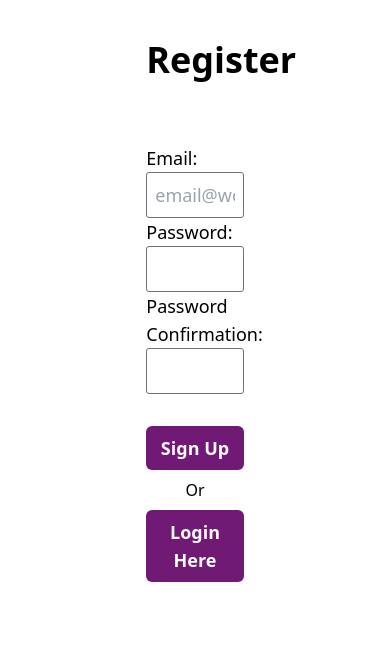
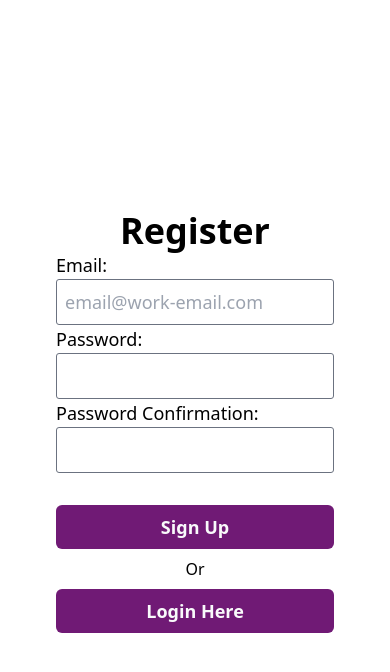
Before and after one commit to superspike7/avion-slack-clone, a React (Vite) app: page /auth/register in a window 390 px wide. Shown: the top 672 px of the page. Built offline with nearby package versions, Linux system fonts and the light colour scheme; no server answers.

Commit message:
refactors error component styles

```diff
--- a/src/components/ChannelForm.jsx
+++ b/src/components/ChannelForm.jsx
@@ -20,7 +20,6 @@ export default function ChannelForm() {
     isSuccess,
     isError,
     error,
-    data: mutationData,
   } = useCreateChannel();
 
   const selectedUsers = users.filter((user) => {
@@ -61,11 +60,11 @@ export default function ChannelForm() {
         className="w-5/12 rounded-lg shadow-xl p-4 bg-gray-100"
         onSubmit={handleSubmit}
       >
-        {isSuccess ? <div>Channel Successfully Created!</div> : null}
-        {isError ? <ErrorMessage errors={error} /> : null}
         <h1 className="text-center text-2xl font-bold ">
           Create New Channel
         </h1>
+        {isSuccess ? <div>Channel Successfully Created!</div> : null}
+        {isError ? <ErrorMessage errors={error} /> : null}
 
         <div className="flex flex-col h-full py-2 gap-2">
           <div className="flex flex-col">
--- a/src/components/ErrorMessage.jsx
+++ b/src/components/ErrorMessage.jsx
@@ -1,8 +1,12 @@
 export default function ErrorMessage({ errors }) {
   return (
-    <div>
+    <div className="border border-red-500 list-inside p-2 rounded-lg my-4">
       {errors.map((error, idx) => {
-        return <li key={idx}>{error}</li>;
+        return (
+          <li className="text-red-500 text-lg font-semibold" key={idx}>
+            {error}
+          </li>
+        );
       })}
     </div>
   );
--- a/src/components/Login.jsx
+++ b/src/components/Login.jsx
@@ -31,11 +31,11 @@ export default function Login() {
   if (isLoading) return <h1>Logging in User...</h1>;
 
   return (
-    <div className="container h-screen mx-auto">
-      <form className="my-10 mx-auto w-1/4" onSubmit={handleSubmit}>
+    <div className="container h-screen mx-auto grid place-items-center">
+      <form className="my-10 mx-auto sm:w-1/4" onSubmit={handleSubmit}>
+        <h1 className="text-4xl font-bold text-center">Login</h1>
         {isError ? <ErrorMessage errors={error.response.data.errors} /> : null}
         {isSuccess ? <div>User is now Logged In!</div> : null}
-        <h1 className="text-4xl font-bold text-center mb-16">Login</h1>
 
         <div className="flex flex-col">
           <label htmlFor="email" className="text-lg">Email:</label>
--- a/src/components/Register.jsx
+++ b/src/components/Register.jsx
@@ -28,7 +28,9 @@ export default function Register() {
   if (isLoading) return <h1>Registering User...</h1>;
 
   return (
-    <div className="container h-screen mx-auto">
+    <div className="container h-screen mx-auto grid place-items-center">
+      <form className="my-10 mx-auto sm:w-1/4" onSubmit={handleSubmit}>
+        <h1 className="text-4xl font-bold text-center ">Register</h1>
         {isSuccess ? <div>User is now Registered!</div> : null}
         {isError
           ? (
@@ -37,8 +39,6 @@ export default function Register() {
             />
           )
           : null}
-      <form className="my-10 mx-auto w-1/4" onSubmit={handleSubmit}>
-        <h1 className="text-4xl font-bold text-center mb-16">Register</h1>
 
         <div className="flex flex-col">
           <label htmlFor="email" className="text-lg">Email:</label>
```
Lines whose indentation alone changed are shown as unchanged.
